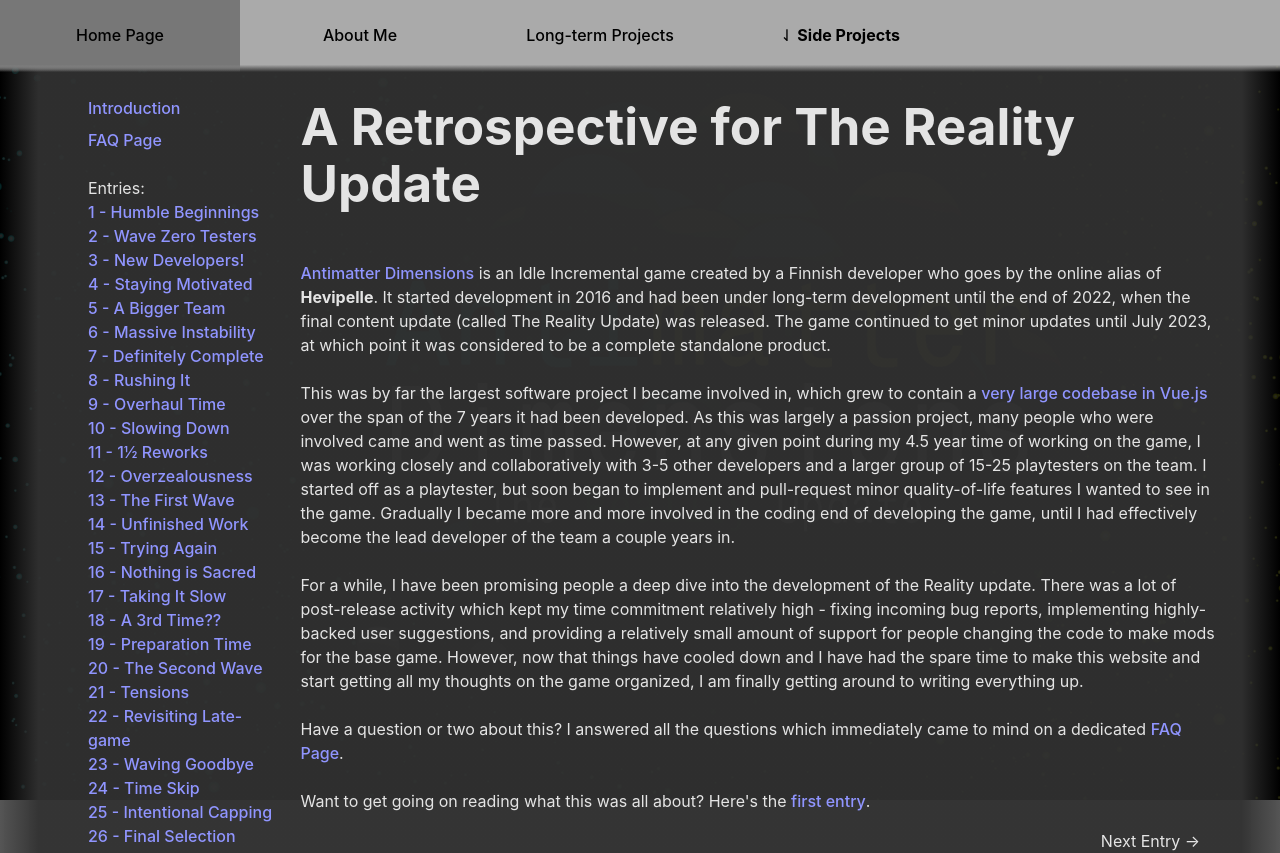
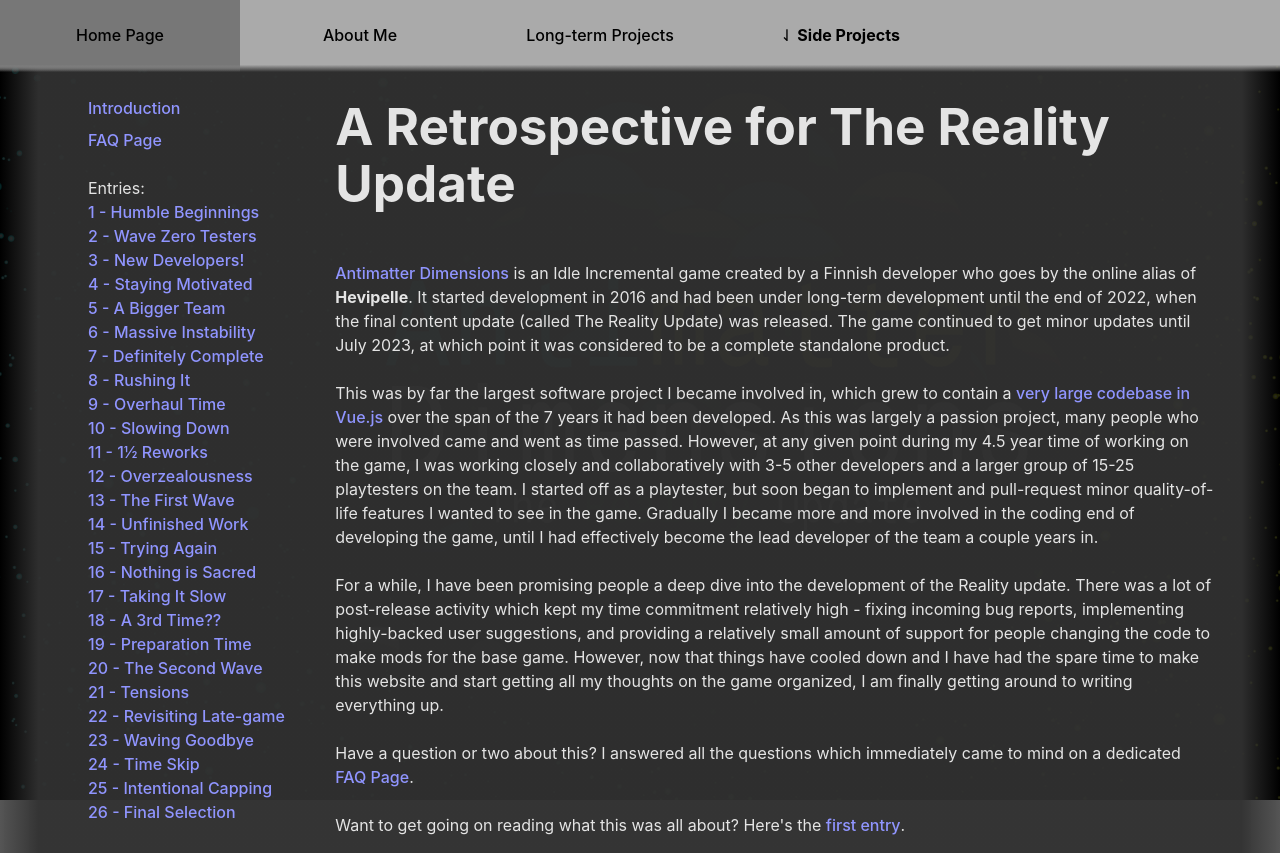
Before and after one commit to cyip92/site, a React (Vite) app: page /#/ADdevlog in a window 1280 px wide. Shown: the top 853 px of the page. Built offline with nearby package versions, Linux system fonts and the light colour scheme.

Commit message:
Temporary devlog sidebar fix for small screens Add scrollbar styling

```diff
--- a/src/retrospective/styles/DevlogPage.css
+++ b/src/retrospective/styles/DevlogPage.css
@@ -17,10 +17,29 @@
   top: calc(var(--navbar-height));
   display: grid;
   grid-auto-rows: 2rem 3rem auto;
-  width: 14rem;
-  height: 40rem;
+  margin-right: 1rem;
+  padding-bottom: 10rem;
+  width: 16rem;
+  height: calc(100vh - var(--navbar-height));
   padding: 1.5rem;
   text-align: left;
+  overflow-y: scroll;
+}
+
+::-webkit-scrollbar {
+  width: 0.7rem;
+}
+
+::-webkit-scrollbar-track {
+  background: #f1f1f1;
+}
+
+::-webkit-scrollbar-thumb {
+  background: #888;
+}
+
+::-webkit-scrollbar-thumb:hover {
+  background: #555;
 }
 
 .o-current-sidebar-indicator {
```
